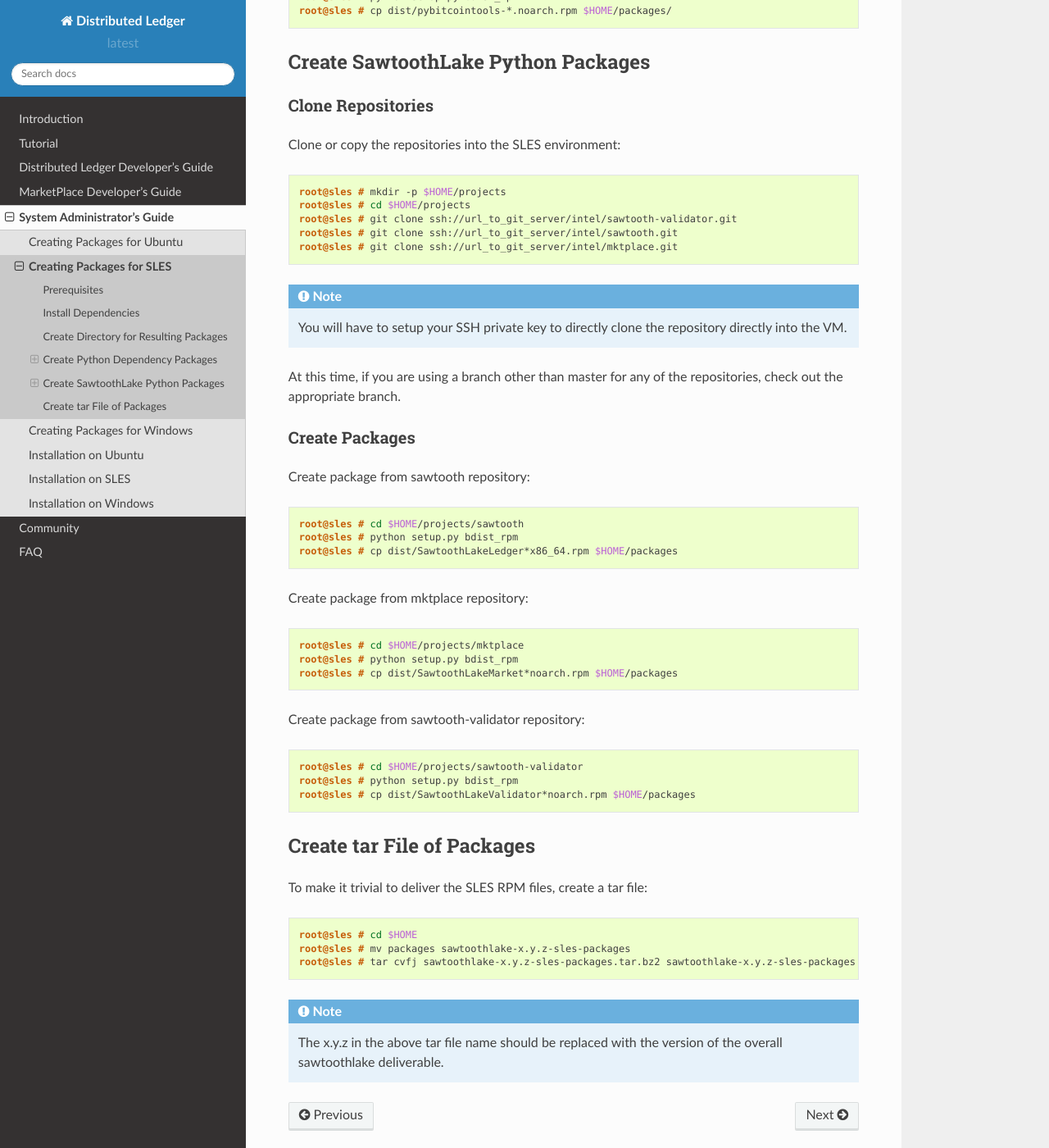
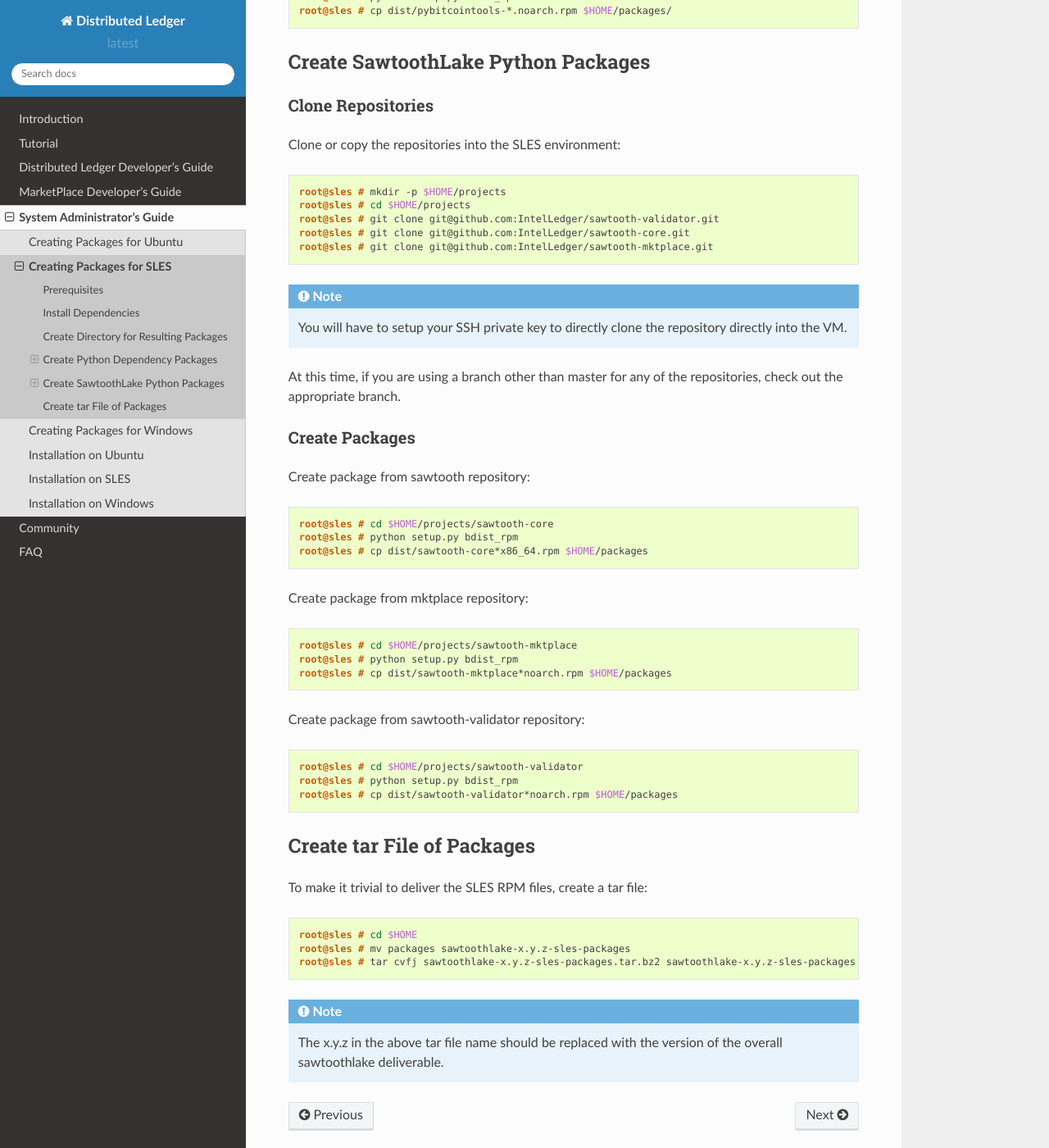
Before and after one commit to hyperledger-archives/sawtooth-core, a Sphinx documentation site: the page built from source/sysadmin_guide/packaging_sles.rst, in a window 1280 px wide and 1400 px high, scrolled down 1714 px. Shown: the whole window at 82% size. Built offline with Sphinx 7.4.7 and the Read the Docs theme 2.0.0, drawn with Linux system fonts in a browser that asks for light colours; pages that are not in the unit, such as notebooks, are missing from menus; some of the changed text lies outside the part shown.

Commit message:
Update docs with renamed repo information

```diff
--- a/source/sysadmin_guide/packaging_sles.rst
+++ b/source/sysadmin_guide/packaging_sles.rst
@@ -11,9 +11,9 @@
 * SLES 12 64-bit with Internet access
 * git Repositories
 
-  * sawtooth
+  * sawtooth-core
   * sawtooth-validator
-  * mktplace
+  * sawtooth-mktplace
 
 The remainder of these instructions assume a vanilla SLES 12 installation
 as a starting point.
@@ -102,9 +102,9 @@
 
    root@sles # mkdir -p $HOME/projects
    root@sles # cd $HOME/projects
-   root@sles # git clone ssh://url_to_git_server/intel/sawtooth-validator.git
-   root@sles # git clone ssh://url_to_git_server/intel/sawtooth.git
-   root@sles # git clone ssh://url_to_git_server/intel/mktplace.git
+   root@sles # git clone git@github.com:IntelLedger/sawtooth-validator.git
+   root@sles # git clone git@github.com:IntelLedger/sawtooth-core.git
+   root@sles # git clone git@github.com:IntelLedger/sawtooth-mktplace.git
 
 .. note::
 
@@ -121,17 +121,17 @@
 
 .. code-block:: console
 
-  root@sles # cd $HOME/projects/sawtooth
+  root@sles # cd $HOME/projects/sawtooth-core
   root@sles # python setup.py bdist_rpm
-  root@sles # cp dist/SawtoothLakeLedger*x86_64.rpm $HOME/packages
+  root@sles # cp dist/sawtooth-core*x86_64.rpm $HOME/packages
 
 Create package from mktplace repository:
 
 .. code-block:: console
 
-  root@sles # cd $HOME/projects/mktplace
+  root@sles # cd $HOME/projects/sawtooth-mktplace
   root@sles # python setup.py bdist_rpm
-  root@sles # cp dist/SawtoothLakeMarket*noarch.rpm $HOME/packages
+  root@sles # cp dist/sawtooth-mktplace*noarch.rpm $HOME/packages
 
 Create package from sawtooth-validator repository:
 
@@ -139,7 +139,7 @@
 
   root@sles # cd $HOME/projects/sawtooth-validator
   root@sles # python setup.py bdist_rpm
-  root@sles # cp dist/SawtoothLakeValidator*noarch.rpm $HOME/packages
+  root@sles # cp dist/sawtooth-validator*noarch.rpm $HOME/packages
 
 Create tar File of Packages
 ===========================
```
Also changed, not shown: source/sysadmin_guide/packaging_ubuntu.rst (+10 -10 lines), source/sysadmin_guide/packaging_windows.rst (+6 -6 lines).
